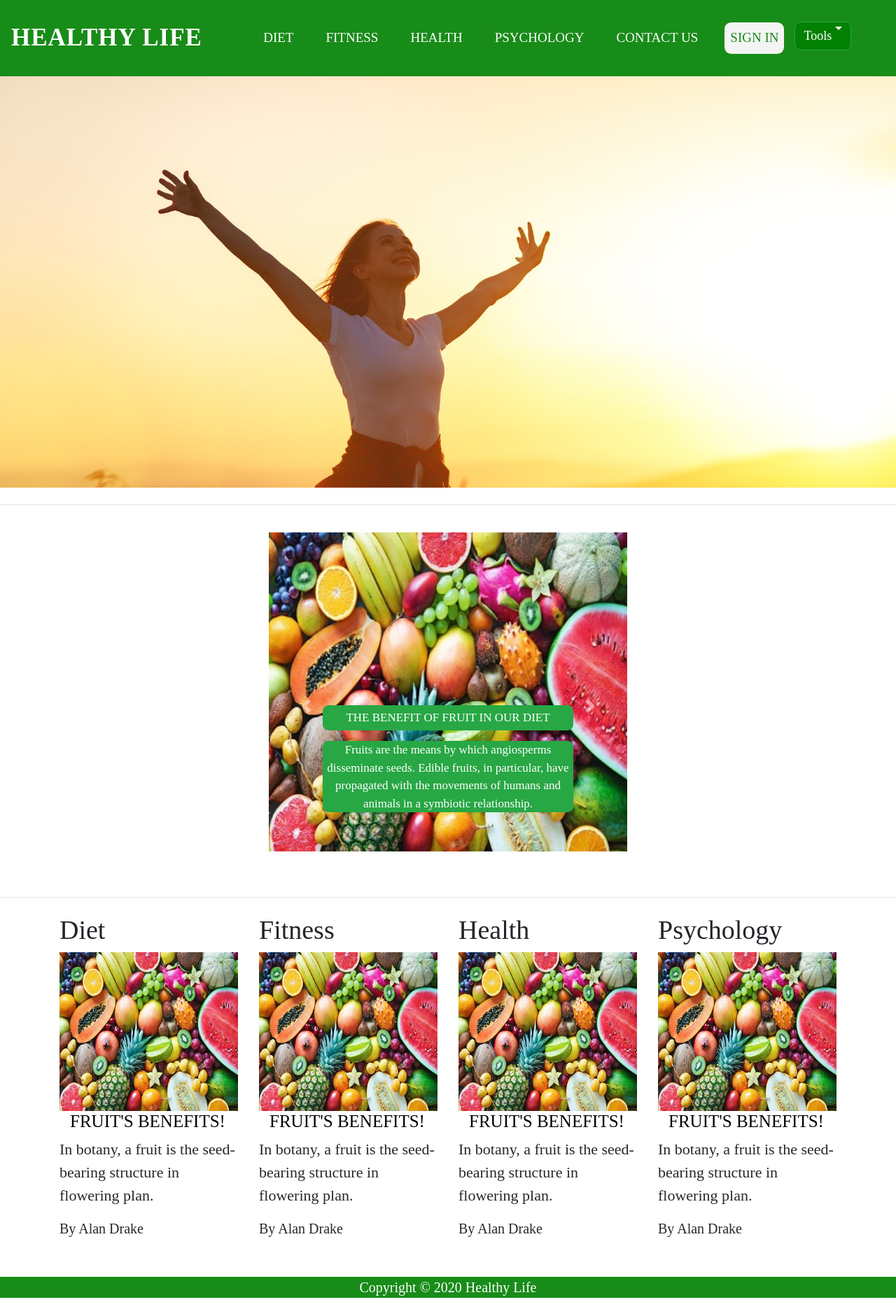
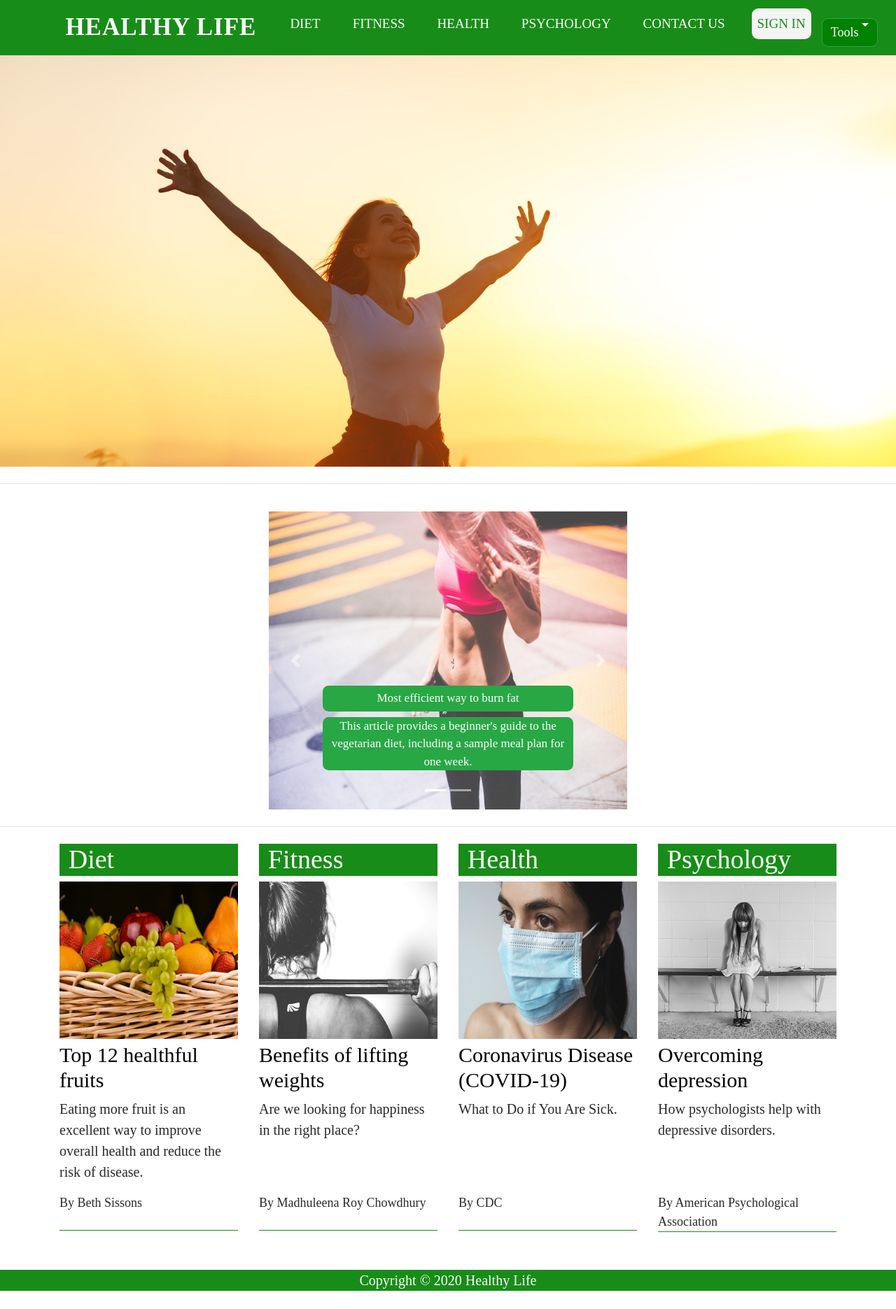
Before and after one commit to smantzou/PSPI2020, a PHP site: page / in a window 1280 px wide. Shown: the whole page at 70% size. After the commit the page ends 1845 px from the top, so only its background shows below. Run offline with PHP 8.4, Linux system fonts and the light colour scheme; some libraries are stand-ins or nearby versions.

Commit message:
index changes

```diff
--- a/bmi-calculator.html
+++ b/bmi-calculator.html
@@ -57,6 +57,7 @@
           </nav>
           <div class="categories">
             <h1>Welcome to the BMI Calculator tool.</h1>
+            <img src="images/bmi_img.jpg" class="img-fluid" alt="Image of mesure">
             <p class="lead">Body mass index (BMI) is a value derived from the mass (weight) and height of a person. The BMI is defined as the body mass divided by the square of the body height, and is universally expressed in units of kg/m2, resulting from mass in kilograms and height in metres.</p>
             <hr class="my-4">
             <p>The BMI is a convenient rule of thumb used to broadly categorize a person as underweight, normal weight, overweight, or obese based on tissue mass (muscle, fat, and bone) and height. That categorization is the subject of some debate about where on the BMI scale the dividing lines between categories should be placed. Commonly accepted BMI ranges are underweight (under 18.5 kg/m2), normal weight (18.5 to 25), overweight (25 to 30), and obese (over 30).</p>
--- a/index.html
+++ b/index.html
@@ -50,12 +50,9 @@
            </div>
            </div>
         </li>
-
       </ul>
-
     </div>
   </nav>
-
 
   <div class="box"></div>
   <hr class="my-4">
@@ -67,27 +64,41 @@
       </ol>
       <div class="carousel-inner">
         <div class="carousel-item active">
-          <div class="b2"><img src="./images/fruits4.jpg" class="d-block w-100" alt="Fruit"></div>
+          <div class="b2">
+            <a href="">
+              <img src="./images/burn_fat_carouzel.jpg" class="d-block w-100" alt="Image of scale"></div>
+            </a>
           <div class="carousel-caption d-none d-block">
 
-            <h1 class="bg-success "><a class="nav-link" href="./waterbenefits.html">The Benefit of Fruit in our Diet</a>
+            <h1 class="bg-success "><a class="nav-link" href="">Most efficient way to burn fat</a>
             </h1>
             <blockquote class="blockquote ">
-              <p class="bg-success">Fruits are the means by which angiosperms disseminate seeds. Edible fruits,
-                in particular, have propagated with the movements of humans and animals in a symbiotic relationship.</p>
+              <p class="bg-success">This article provides a beginner's guide to the vegetarian diet, including a sample meal plan for one week.</p>
             </blockquote>
           </div>
         </div>
         <div class="carousel-item ">
           <div class="b2">
-            <a href="./waterbenefits.html"><img src="./images/glass_of_water2.jpg" class="d-block w-100"
+            <a href="./waterbenefits.html"><img src="./images/glass_of_water2_carouzel.jpg" class="d-block w-100"
                 alt="glass of water"></a>
           </div>
           <div class="carousel-caption d-none d-block">
-
             <h1 class="bg-success"><a class="nav-link" href="./waterbenefits.html">The Health Benefits of Water</a></h1>
             <blockquote class="blockquote">
               <p class="lead bg-success"> We all need water to survive, but how exactly does it help?</p>
+            </blockquote>
+          </div>
+        </div>
+
+        <div class="carousel-item ">
+          <div class="b2">
+            <a href="bmi-calculator.html"><img src="./images/bmi_img_carouzel.jpg" class="d-block w-100"
+                alt="Image of scale"></a>
+          </div>
+          <div class="carousel-caption d-none d-block">
+            <h1 class="bg-success"><a class="nav-link" href="bmi-calculator.html">BMI Calculator</a></h1>
+            <blockquote class="blockquote">
+              <p class="lead bg-success"> The BMI is a convenient rule of thumb used to broadly categorize a person as underweight, normal weight, overweight, or obese based on tissue mass and height.</p>
             </blockquote>
           </div>
         </div>
@@ -110,45 +121,61 @@
             <h1 class="display-4">
               Diet
             </h1>
-            <img src="./images/fruits4.jpg" class="img-fluid" alt="">
-            <h2><a href="">Fruit's benefits!</a></h2>
+            <div class="b2">
+              <a href="">
+                <img src="./images/fruits.jpg" class="img-fluid" alt="Image of fruits">
+              </a>
+            </div>
+            <h2><a href="">Top 12 healthful fruits</a></h2>
                     <p class="small">
-                        In botany, a fruit is the seed-bearing structure in flowering plan.
+                      Eating more fruit is an excellent way to improve overall health and reduce the risk of disease.
                     </p>
-                    <p class="writer">By Alan Drake</p>
+                    <p class="writer">By Beth Sissons</p>
           </div>
           <div class="col-md-3">
             <h1 class="display-4">
               Fitness
             </h1>
-            <img src="./images/fruits4.jpg" class="img-fluid" alt="">
-            <h2><a href="">Fruit's benefits!</a></h2>
+            <div class="b2">
+              <a href="">
+                <img src="./images/lifting_weights.jpg" class="img-fluid" alt="Image of girl lifting weights">
+              </a>
+            </div>
+            <h2 class="display-4"><a href="">Benefits of lifting weights</a></h2>
                     <p class="small">
-                        In botany, a fruit is the seed-bearing structure in flowering plan.
+                      Are we looking for happiness in the right place?
                     </p>
-                    <p class="writer">By Alan Drake</p>
+                    <p class="writer">By Madhuleena Roy Chowdhury</p>
           </div>
           <div class="col-md-3">
             <h1 class="display-4">
               Health
             </h1>
-            <img src="./images/fruits4.jpg" class="img-fluid" alt="">
-            <h2><a href="">Fruit's benefits!</a></h2>
+            <div class="b2">
+              <a href="">
+                <img src="./images/coronavirus.jpg" class="img-fluid" alt="Image of girl wearing a mask">
+              </a>
+            </div>
+            <h2><a href="">Coronavirus Disease (COVID-19)</a></h2>
                     <p class="small">
-                        In botany, a fruit is the seed-bearing structure in flowering plan.
+                      What to Do if You Are Sick.
                     </p>
-                    <p class="writer">By Alan Drake</p>
+                    <p class="writer">By CDC</p>
           </div>
           <div class="col-md-3">
             <h1 class="display-4">
               Psychology
             </h1>
-            <img src="./images/fruits4.jpg" class="img-fluid" alt="">
-            <h2><a href="">Fruit's benefits!</a></h2>
+            <div class="b2">
+              <a href="">
+                <img src="./images/depression.jpg" class="img-fluid" alt="Image of sad girl">
+              </a>
+            </div>
+            <h2><a href="">Overcoming depression</a></h2>
                     <p class="small">
-                        In botany, a fruit is the seed-bearing structure in flowering plan.
+                      How psychologists help with depressive disorders.
                     </p>
-                    <p class="writer">By Alan Drake</p>
+                    <p class="writer">By American Psychological Association</p>
           </div>
       </div>
      </div>
--- a/style.css
+++ b/style.css
@@ -7,17 +7,13 @@ body{
 }
 
 .box{
-    background-image: url('./images/health2.jpg');
+    background-image: url('./images/healthy_life.jpg');
     background-repeat: no-repeat;
     background-size: cover;
     background-position: left;
     padding: 23%;
     margin: none;
 }
-.nav-item{
-    font-size: 19px;
-}
-
 .bg-success{
 
     border-radius: 0.5em;
@@ -42,22 +38,16 @@ body{
     background: white;
 
 }
-a.dropdown-item{
+.dropdown-item a{
     color: rgba(0, 128, 0, 0.904);
     font-size: 15px;
     font-weight: bold;
-
-
-
 }
 .dropdown-item:hover{
     color: white;
     text-decoration: none;
     background-color: rgba(0, 128, 0, 0.904);
     width: max-content;
-
-
-
 }
 .navbar{
 
@@ -70,73 +60,45 @@ a.dropdown-item{
     z-index: 1;
     background-color: rgba(0, 128, 0, 0.904);
 }
+.nav-item{
+    font-size: 19px;
+}
+.navbar a{
+    margin-left: 15px;
+    margin-right: 15px;
+    color: white;
+    text-decoration: none;
+    text-transform: uppercase;
+}
 .nav{
-
     display: flex;
     justify-content: right;
     list-style: none;
     margin-right: 15%;
     font-size: 18px;
 }
-
 .logo{
-
     flex: 1 1 auto;
-    margin-left: 15.5%;
+    padding-left: 5%;
     text-transform: uppercase;
     letter-spacing: 1px;
     font-weight: bold;
     font-size: 35px;
     color: white;
-
-}
-a{
-    margin: 15px;
-    color: white;
-    text-decoration: none;
-    text-transform: uppercase;
-}
-
-.categories{
-    padding: 10px;
-    background-color: white;
-    margin-top: 2%;
-    overflow: hidden;
-}
-.categories h1{
-    color:white;
-    background-color: rgba(0, 128, 0, 0.904);
-    padding-left: 2%;
 }
 .carousel-box{
     width: 40%;
     margin-left: auto;
     margin-right: auto;
     margin-top: 3%;
-
 }
-.b1{
-    width: 32.8%;
-    float: left;
-    margin-right: 5%;
-}
-.b1 a{
-    margin: 0px;
-    color: black;
-    text-decoration: none;
-    text-transform: none;
-}
-.b1 a:hover{
-    color: rgba(0, 128, 0, 0.904);
+.bg-success a{
+    color: white;
 }
 .b2{
-
-    margin-bottom: 8%;
-
+    overflow: hidden;
 }
-
 .b2 img{
-
     transition: transform .4s;
 }
 .b2:hover img{
@@ -144,11 +106,15 @@ a{
     transform-origin: 50% 50%;
 }
 .writer{
+    font-size: 90%;
     color: #282828;
+    min-height: 53px;
+    border-bottom: 1px solid rgba(0, 128, 0, 0.904);
 }
 .small{
-    font-size: 110%;
+    font-size: 100%;
     color: #282828;
+    min-height: 120px;
 }
 #main-footer{
     color:white;
@@ -166,21 +132,23 @@ a{
 }
 .col-md-3 h1{
     font-size: 38px;
+    background-color: rgba(0, 128, 0, 0.904);
+    color: white;
+    padding-left: 5%;
 
 }
 .col-md-3 h2{
-
-    font-size: 25px;
+    font-size: 30px;
+    margin-top: 2%;
+    min-height: 65px;
 }
 .col-md-3 a{
-
     color: black;
 }
 .col-md-3 a:hover{
     text-decoration: none;
     color: rgba(0, 128, 0, 0.904);
 }
-
 @media only screen and (max-width:1400px){
     .carousel-item p {
         font-size:17px ;
@@ -235,7 +203,7 @@ a{
 
       }
       .col-md-3{
-          padding-left: 7em;
+        padding-left: 7em;
       }
 
 }
```
Also changed, not shown: bmi-style.css (+2 -6 lines), images/bmi.jpg, images/bmi_img.jpg (added), images/bmi_img_carouzel.jpg (added), images/burn_fat_carouzel.jpg (added), images/glass_of_water2.jpg, images/glass_of_water2_carouzel.jpg (added), images/healthy_life.jpg (renamed from images/health2.jpg).
